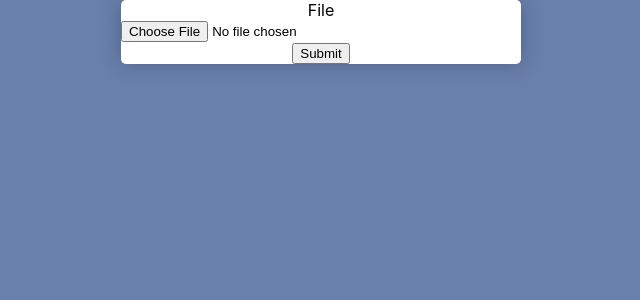
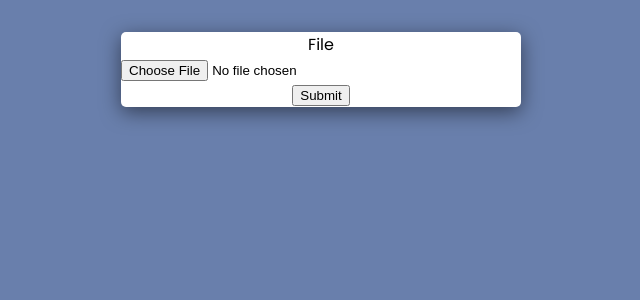
Before and after one commit to JosephThomasVasquez/xlsx-handler, a React (Create React App) app in the folder client/: page / in a window 1280 px wide. Shown: the top 300 px of the page, without its empty margins (319-959 px from the left). Built offline with nearby package versions, Linux system fonts and the light colour scheme.

Commit message:
Added poppins google font

```diff
--- a/client/public/index.html
+++ b/client/public/index.html
@@ -8,6 +8,12 @@
     <meta
       name="description"
       content="Web site created using create-react-app"
+    />
+    <link rel="preconnect" href="https://fonts.googleapis.com" />
+    <link rel="preconnect" href="https://fonts.gstatic.com" crossorigin />
+    <link
+      href="https://fonts.googleapis.com/css2?family=Poppins:wght@200;300;400;700&display=swap"
+      rel="stylesheet"
     />
     <link rel="apple-touch-icon" href="%PUBLIC_URL%/logo192.png" />
     <!--
--- a/client/src/index.scss
+++ b/client/src/index.scss
@@ -1,8 +1,10 @@
+$font-primary: "Poppins", -apple-system, BlinkMacSystemFont, "Segoe UI",
+  "Roboto", "Oxygen", "Ubuntu", "Cantarell", "Fira Sans", "Droid Sans",
+  "Helvetica Neue", sans-serif;
+
 body {
   margin: 0;
-  font-family: -apple-system, BlinkMacSystemFont, "Segoe UI", "Roboto", "Oxygen",
-    "Ubuntu", "Cantarell", "Fira Sans", "Droid Sans", "Helvetica Neue",
-    sans-serif;
+  font-family: $font-primary;
   -webkit-font-smoothing: antialiased;
   -moz-osx-font-smoothing: grayscale;
   background-color: #697fac;
@@ -15,16 +17,16 @@ code {
 
 .container {
   width: 400px;
-  margin: 0 auto;
+  margin: 2em auto 0 auto;
   text-align: center;
-}
 
-.form {
-  background: white;
-  border-radius: 5px;
-  box-shadow: 0 0 20px rgba(0, 0, 0, 0.25);
+  .form {
+    background: white;
+    border-radius: 5px;
+    box-shadow: 0 5px 20px rgba(0, 0, 0, 0.5);
 
-  .file-input {
-    width: 100%;
+    .file-input {
+      width: 100%;
+    }
   }
 }
```
